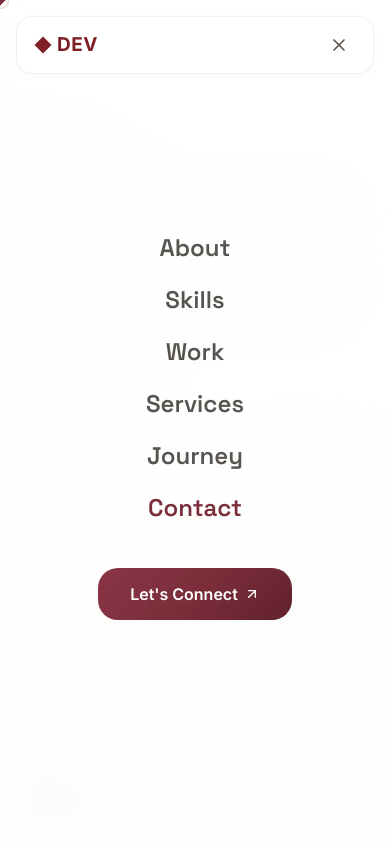
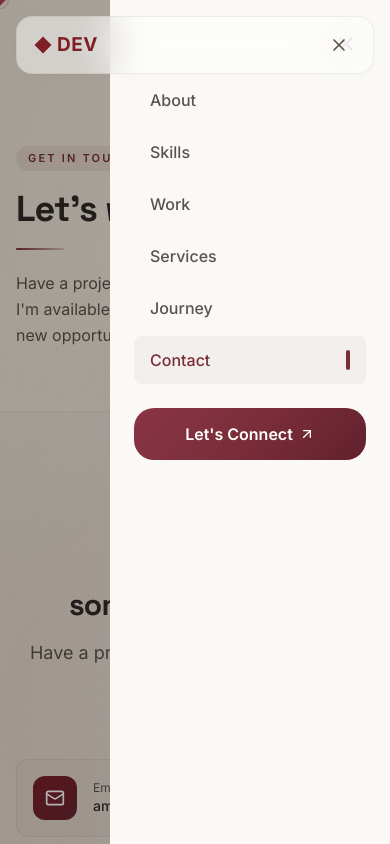
Before and after one commit to am-devanand/portfolio-v1-pro, a React (Vite) app: page /contact in a window 390 px wide. Both pictures are taken after a click on the button "Open menu". Shown: the top 844 px of the page. Built offline with nearby package versions, Linux system fonts and the light colour scheme; a web font is replaced by a local one.

Commit message:
Redesign mobile nav as slide-in drawer with scroll lock
Full hamburger menu overhaul: slide-in drawer from right with Framer Motion spring animation, dark backdrop overlay, 48px touch targets, body scroll lock when open, close on backdrop click / link click / route change.

```diff
--- a/src/components/Navbar.jsx
+++ b/src/components/Navbar.jsx
@@ -1,6 +1,6 @@
 import React, { useState, useEffect } from 'react';
 import { motion, AnimatePresence } from 'framer-motion';
-import { NavLink, Link, useLocation } from 'react-router-dom';
+import { NavLink, Link, useLocation, useNavigate } from 'react-router-dom';
 import { Menu, X, ArrowUpRight } from 'lucide-react';
 
 const navLinks = [
@@ -16,6 +16,7 @@ const Navbar = () => {
   const [isOpen, setIsOpen]     = useState(false);
   const [scrolled, setScrolled] = useState(false);
   const location                = useLocation();
+  const navigate                = useNavigate();
 
   useEffect(() => {
     const handleScroll = () => setScrolled(window.scrollY > 50);
@@ -28,6 +29,20 @@ const Navbar = () => {
     setIsOpen(false);
     window.scrollTo(0, 0);
   }, [location.pathname]);
+
+  // Body scroll lock when drawer is open
+  useEffect(() => {
+    if (isOpen) {
+      document.body.style.overflow = 'hidden';
+    } else {
+      document.body.style.overflow = '';
+    }
+    return () => {
+      document.body.style.overflow = '';
+    };
+  }, [isOpen]);
+
+  const closeMenu = () => setIsOpen(false);
 
   return (
     <>
@@ -125,65 +140,95 @@ const Navbar = () => {
         </motion.nav>
       </div>
 
-      {/* Mobile menu overlay */}
+      {/* Mobile drawer */}
       <AnimatePresence>
         {isOpen && (
-          <motion.div
-            initial={{ opacity: 0 }}
-            animate={{ opacity: 1 }}
-            exit={{ opacity: 0 }}
-            transition={{ duration: 0.25 }}
-            className="fixed inset-0 z-[90] md:hidden"
-          >
-            <div
-              className="absolute inset-0"
-              style={{ background: 'rgba(255, 255, 255, 0.97)', backdropFilter: 'blur(32px)' }}
-              onClick={() => setIsOpen(false)}
+          <>
+            {/* Backdrop */}
+            <motion.div
+              key="mobile-backdrop"
+              initial={{ opacity: 0 }}
+              animate={{ opacity: 1 }}
+              exit={{ opacity: 0 }}
+              transition={{ duration: 0.25 }}
+              className="fixed inset-0 z-[90] md:hidden"
+              style={{ background: 'rgba(0, 0, 0, 0.3)' }}
+              onClick={closeMenu}
+              aria-hidden="true"
             />
+
+            {/* Drawer panel */}
             <motion.div
-              initial={{ opacity: 0, y: 24 }}
-              animate={{ opacity: 1, y: 0 }}
-              exit={{ opacity: 0, y: 24 }}
-              transition={{ duration: 0.35, ease: [0.16, 1, 0.3, 1] }}
-              className="relative flex flex-col items-center justify-center h-full gap-1 px-6"
+              key="mobile-drawer"
+              initial={{ x: '100%' }}
+              animate={{ x: 0 }}
+              exit={{ x: '100%' }}
+              transition={{ type: 'spring', damping: 28, stiffness: 300 }}
+              className="fixed top-0 right-0 h-full w-[280px] max-w-[85vw] z-[95] md:hidden overflow-y-auto"
+              style={{
+                background: 'rgba(252, 251, 248, 0.98)',
+                backdropFilter: 'blur(20px)',
+                WebkitBackdropFilter: 'blur(20px)',
+              }}
+              role="dialog"
+              aria-modal="true"
+              aria-label="Mobile navigation"
             >
-              {navLinks.map((link, i) => (
-                <motion.div
-                  key={link.name}
-                  initial={{ opacity: 0, y: 16 }}
-                  animate={{ opacity: 1, y: 0 }}
-                  transition={{ delay: i * 0.06, duration: 0.35, ease: [0.16, 1, 0.3, 1] }}
+              {/* Close button */}
+              <div className="flex justify-end pt-5 pr-5">
+                <button
+                  onClick={closeMenu}
+                  className="p-2 rounded-full transition-colors hover:bg-black/5 min-h-[48px] min-w-[48px] flex items-center justify-center"
+                  style={{ color: '#5B524A' }}
+                  aria-label="Close menu"
                 >
+                  <X size={22} />
+                </button>
+              </div>
+
+              {/* Navigation links */}
+              <div className="flex flex-col px-6 mt-2 gap-1">
+                {navLinks.map((link) => (
                   <NavLink
+                    key={link.name}
                     to={link.to}
-                    onClick={() => setIsOpen(false)}
+                    onClick={closeMenu}
                     className={({ isActive }) =>
-                      `block text-2xl font-heading font-semibold py-2 cursor-pointer text-center transition-all duration-300 hover:scale-105 ${
-                        isActive ? 'text-[#7A2E3A]' : 'text-[#57534E] hover:text-[#2F2A26]'
+                      `relative flex items-center min-h-[48px] px-4 rounded-lg text-base font-medium transition-all duration-200 ${
+                        isActive
+                          ? 'text-[#7A2E3A] bg-[#7A2E3A]/5'
+                          : 'text-[#57534E] hover:text-[#7A2E3A] hover:bg-black/5'
                       }`
                     }
                   >
-                    {link.name}
+                    {({ isActive }) => (
+                      <>
+                        <span className="flex-1">{link.name}</span>
+                        {isActive && (
+                          <span
+                            className="w-1 h-5 rounded-full shrink-0"
+                            style={{ background: '#7A2E3A' }}
+                          />
+                        )}
+                      </>
+                    )}
                   </NavLink>
-                </motion.div>
-              ))}
-              <motion.div
-                initial={{ opacity: 0, y: 16 }}
-                animate={{ opacity: 1, y: 0 }}
-                transition={{ delay: 0.5, duration: 0.35, ease: [0.16, 1, 0.3, 1] }}
-                className="mt-8"
-              >
+                ))}
+              </div>
+
+              {/* Mobile CTA */}
+              <div className="px-6 mt-6 pb-8">
                 <Link
                   to="/contact"
-                  onClick={() => setIsOpen(false)}
-                  className="btn-glow relative inline-flex items-center justify-center gap-1.5 px-8 py-3.5 rounded-[20px] text-base font-semibold text-white overflow-hidden cursor-pointer"
+                  onClick={closeMenu}
+                  className="btn-glow relative inline-flex items-center justify-center gap-1.5 w-full px-8 py-3.5 rounded-[20px] text-base font-semibold text-white overflow-hidden cursor-pointer"
                 >
                   <span className="relative z-10 text-white">Let&apos;s Connect</span>
                   <ArrowUpRight size={16} className="relative z-10 text-white" />
                 </Link>
-              </motion.div>
+              </div>
             </motion.div>
-          </motion.div>
+          </>
         )}
       </AnimatePresence>
     </>
```
